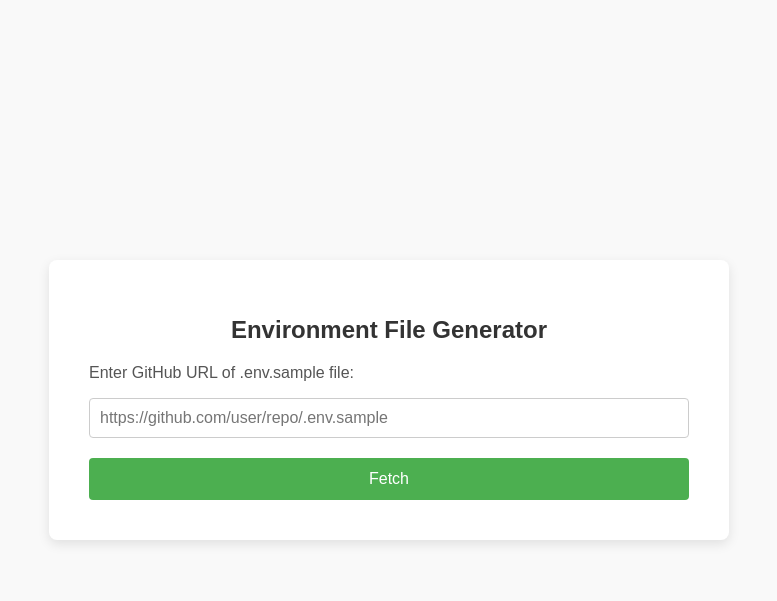
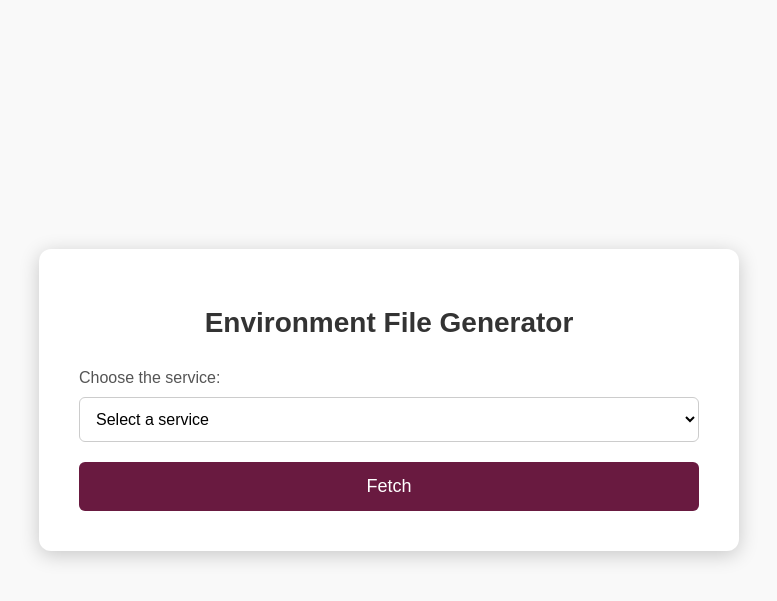
Before and after one commit to priyanka-TL/env-generator, a Flask app: page / in a window 1280 px wide. Shown: the top 601 px of the page, without its empty margins (251-1028 px from the left). Run offline with Flask 3, Linux system fonts and the light colour scheme.

Commit message:
home page change

```diff
--- a/app.py
+++ b/app.py
@@ -82,16 +82,40 @@ def home():
     return render_template('home.html')
 
 @app.route('/fetch', methods=['POST'])
+@app.route('/fetch', methods=['POST'])
 def fetch():
-    github_url = request.form['github_url']
+    # Get the selected service from the form
+    service = request.form['service']
+
+    # Construct the GitHub URL based on the selected service
+    base_url = "https://raw.githubusercontent.com/ELEVATE-Project/"
+    github_url_map = {
+        "survey-project-creation-service": f"{base_url}/survey-project-creation-service/refs/heads/develop/src/.env.sample",
+        "mentoring": f"{base_url}/mentoring/refs/heads/develop/src/.env.sample",
+        "project-service": f"{base_url}/project-service/refs/heads/develop/.env.sample",
+        "samiksha-service": f"{base_url}/samiksha-service/refs/heads/develop/.env.sample",
+        "user": f"{base_url}/user/refs/heads/develop/src/.env.sample",
+        "entity-management": f"{base_url}/entity-management/refs/heads/develop/src/.env.sample",
+        "scheduler": f"{base_url}/scheduler/refs/heads/develop/src/.env.sample",
+        "notification": f"{base_url}/notification/refs/heads/develop/src/.env.sample",
+        "interface-service": f"{base_url}/interface-service/refs/heads/develop/src/.env.sample",
+    }
+
+    github_url = github_url_map.get(service)
+    if not github_url:
+        return render_template(
+            'home.html',
+            error_message="Invalid service selected. Please try again."
+        )
+
+    # Fetch the .env file content
     env_content = fetch_env_file(github_url)
 
     if env_content.startswith('http') or "Error" in env_content:
-        # Return an error message that will be displayed in the HTML
+        # Return an error message if the .env file cannot be fetched
         return render_template('home.html', error_message=f"Error fetching .env file: {env_content}")
 
     env_variables = parse_env_file(env_content)
-    print(env_variables,'hhh')
     session['env_variables'] = env_variables
     session['answers'] = {}
     session['index'] = 0  # Track the current question index
@@ -100,7 +124,8 @@ def fetch():
     keys = list(env_variables.keys())
     selected_keys = random.sample(keys, app.config['MAX_QUESTIONS'])
     selected_env_variables = {key: env_variables[key] for key in selected_keys}
-    session['questions'] = generate_questions(selected_env_variables)
+    session['questions'] = []
+    # generate_questions(selected_env_variables)
     session['selected_keys'] = selected_keys
 
     return redirect(url_for('questions'))
--- a/templates/home.html
+++ b/templates/home.html
@@ -6,7 +6,7 @@
     <title>Environment File Generator</title>
     <style>
         body {
-            font-family: 'Arial', sans-serif;
+            font-family: Arial, sans-serif;
             background-color: #f9f9f9;
             margin: 0;
             padding: 0;
@@ -19,61 +19,107 @@
         .container {
             background-color: #fff;
             padding: 40px;
-            box-shadow: 0px 4px 12px rgba(0, 0, 0, 0.1);
-            border-radius: 8px;
-            width: 100%;
-            max-width: 600px;
+            border-radius: 12px;
+            box-shadow: 0 4px 20px rgba(0, 0, 0, 0.2);
+            width: 90%;
+            max-width: 700px; /* Larger maximum width */
+            box-sizing: border-box;
         }
 
         h1 {
+            font-size: 28px; /* Larger font size */
             color: #333;
             text-align: center;
-            font-size: 24px;
-            margin-bottom: 20px;
+            margin-bottom: 30px;
         }
 
         label {
             font-size: 16px;
             color: #555;
-            margin-bottom: 8px;
             display: block;
+            margin-bottom: 10px;
         }
 
-        input[type="url"] {
+        select {
             width: 100%;
-            padding: 10px;
-            margin: 8px 0 20px 0;
+            padding: 12px;
+            font-size: 16px;
             border: 1px solid #ccc;
-            border-radius: 4px;
-            font-size: 16px;
+            border-radius: 6px;
+            margin-bottom: 20px;
             box-sizing: border-box;
+            background-color: #fff;
+            cursor: pointer;
+        }
+
+        select:focus {
+            border-color: #691A40;
+            outline: none;
         }
 
         button {
             width: 100%;
-            padding: 12px;
-            font-size: 16px;
-            color: white;
-            background-color: #4CAF50;
+            padding: 14px;
+            font-size: 18px;
+            background-color: #691A40;
+            color: #fff;
             border: none;
-            border-radius: 4px;
+            border-radius: 6px;
             cursor: pointer;
             transition: background-color 0.3s;
         }
 
         button:hover {
-            background-color: #45a049;
+            background-color: #691A40;
         }
 
         .message {
-            margin-top: 20px;
+            text-align: center;
             font-size: 16px;
-            color: #4CAF50;
-            text-align: center;
+            margin-top: 15px;
         }
 
         .message.error {
             color: #f44336;
+        }
+
+        /* Responsive Design */
+        @media (max-width: 768px) {
+            .container {
+                padding: 30px;
+            }
+
+            h1 {
+                font-size: 24px;
+            }
+
+            label {
+                font-size: 14px;
+            }
+
+            select, button {
+                font-size: 14px;
+                padding: 10px;
+            }
+        }
+
+        @media (max-width: 480px) {
+            .container {
+                padding: 20px;
+            }
+
+            h1 {
+                font-size: 20px;
+            }
+
+            label {
+                font-size: 12px;
+            }
+
+            select, button {
+                font-size: 12px;
+                padding: 8px;
+            }
         }
     </style>
 </head>
@@ -81,10 +127,23 @@
     <div class="container">
         <h1>Environment File Generator</h1>
         <form action="/fetch" method="POST">
-            <label for="github_url">Enter GitHub URL of .env.sample file:</label>
-            <input type="url" id="github_url" name="github_url" placeholder="https://github.com/user/repo/.env.sample" required>
+            <label for="service">Choose the service:</label>
+            <select id="service" name="service" required>
+                <option value="" disabled selected>Select a service</option>
+                <option value="survey-project-creation-service">Survey Project Creation Portal</option>
+                <option value="mentoring">Mentoring</option>
+                <option value="project-service">Elevate Project</option>
+                <option value="samiksha-service">Elevate Samiksha</option>
+                <option value="user">User</option>
+                <option value="entity-management">Entity Management</option>
+                <option value="scheduler">Scheduler</option>
+                <option value="notification">Notification</option>
+                <option value="interface-service">Interface</option>
+            </select>
+
             <button type="submit">Fetch</button>
         </form>
+
         <!-- Example success or error message -->
         {% if error_message %}
         <div class="message error">
@@ -92,6 +151,5 @@
         </div>
         {% endif %}
     </div>
-
 </body>
 </html>
```
Also changed, not shown: 1 other file.
